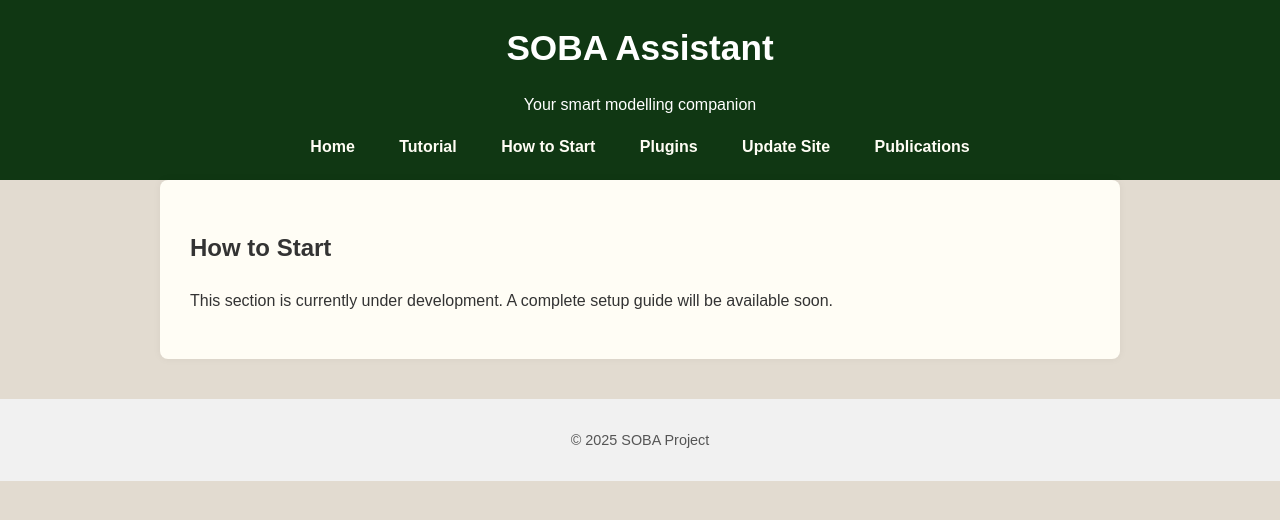
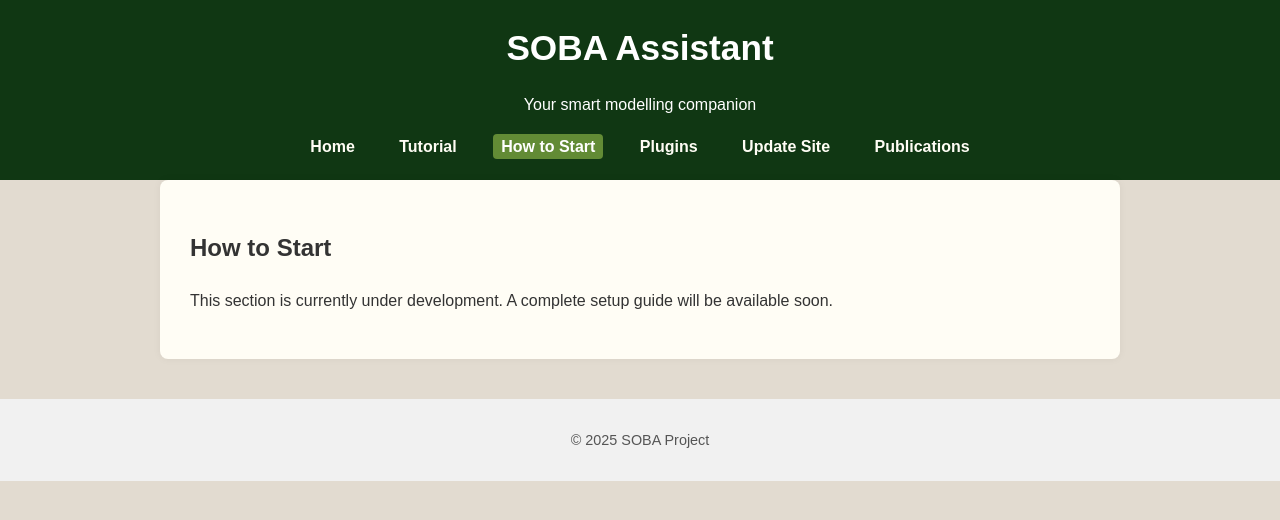
Before and after one commit to soba-assistant/soba-assistant.github.io, a plain HTML site: page how-to-start.html in a window 1280 px wide. Drawn offline with Linux system fonts and the light colour scheme.

Commit message:
Update how-to-start.html

```diff
--- a/how-to-start.html
+++ b/how-to-start.html
@@ -12,7 +12,7 @@
     <nav>
       <a href="index.html">Home</a>
       <a href="tutorial.html">Tutorial</a>
-      <a href="how-to-start.html">How to Start</a>
+      <a href="how-to-start.html" class="active">How to Start</a>
       <a href="plugins.html">Plugins</a>
       <a href="update-site.html">Update Site</a>
       <a href="publications.html">Publications</a>
```
